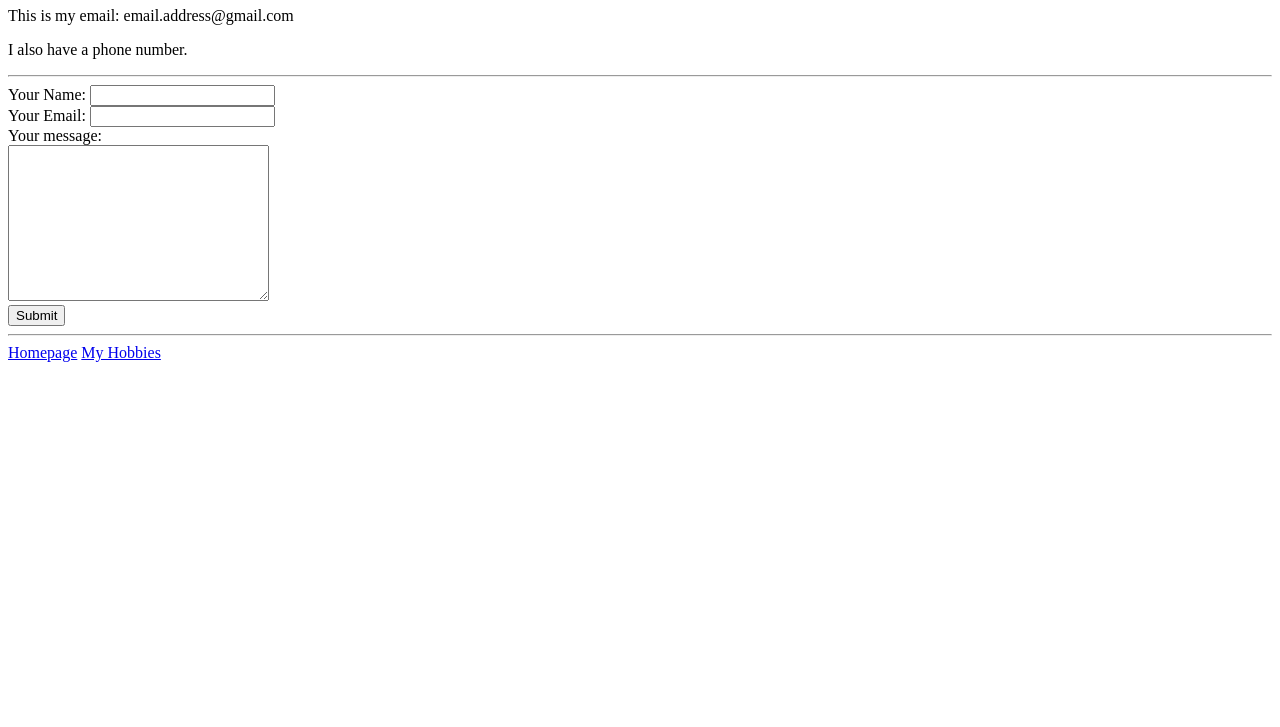
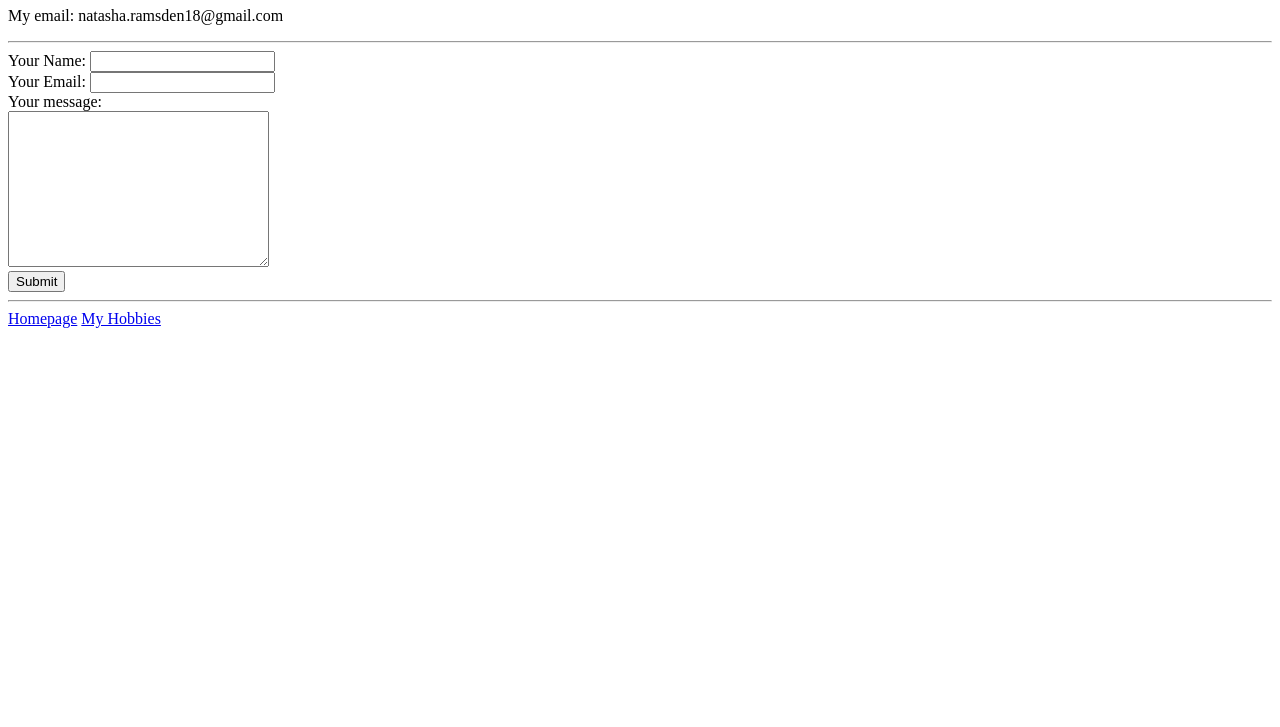
Before and after one commit to tashramsden/cv, a plain HTML site: page contact_me.html in a window 1280 px wide. Shown: the part 73-800 px from the top of the page. Drawn offline with Linux system fonts and the light colour scheme.

Commit message:
Update contact_me.html

```diff
--- a/contact_me.html
+++ b/contact_me.html
@@ -6,10 +6,9 @@
   </head>
   <body>
     <h1>Contact Details</h1>
-    <p>This is my email: email.address@gmail.com</p>
-    <p>I also have a phone number.</p>
+    <p>My email: natasha.ramsden18@gmail.com</p>
     <hr>
-    <form action="mailto: email@gmail.com" method="post" enctype="text/plain">
+    <form action="mailto: natasha.ramsden18@gmail.com" method="post" enctype="text/plain">
       <label for="">Your Name:</label>
       <input type="text" name="yourName" value=""><br>
       <label for="">Your Email:</label>
```
